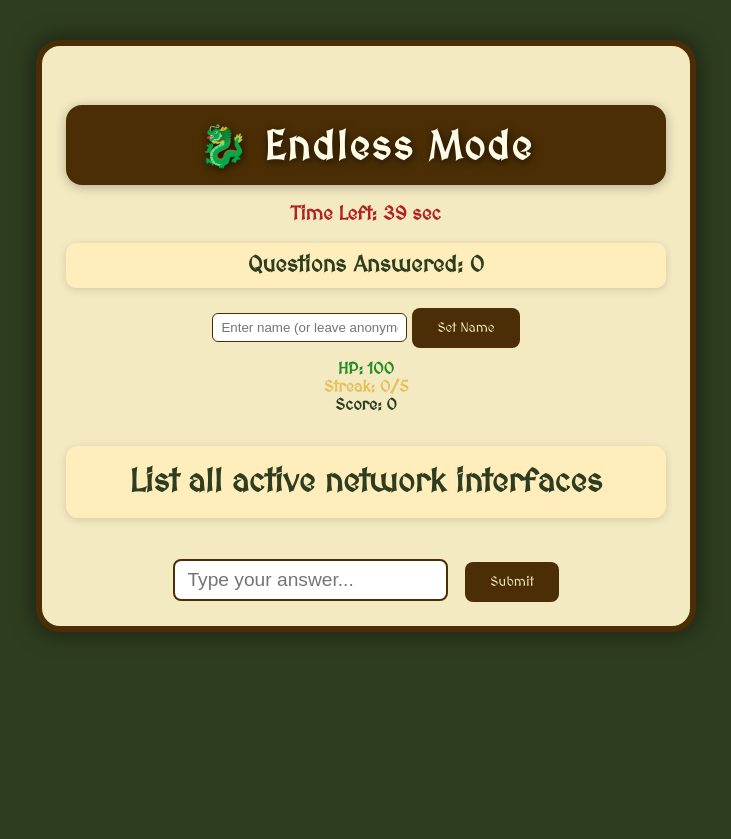
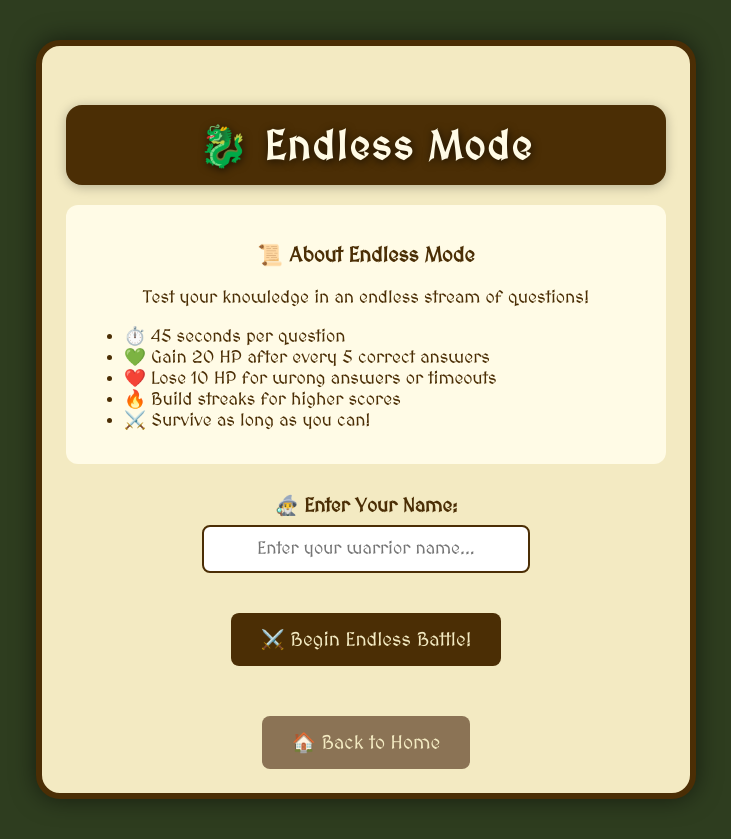
Before and after one commit to mendozaJacob/technical-project-prototype, a Flask app: page /endless in a window 1280 px wide. Shown: the whole page, without its empty margins (274-1005 px from the left). Before the commit the page ends 636 px from the top, so only its background shows below. Run offline with Flask 3, Linux system fonts and the light colour scheme.

Commit message:
Add endless mode setup page to collect player name before starting game

```diff
--- a/app.py
+++ b/app.py
@@ -624,44 +624,84 @@ except Exception as e:
 
 # ------------------- ENDLESS MODE -------------------
 import random
-@app.route('/endless', methods=['GET', 'POST'])
+
+@app.route('/endless')
 def endless():
-    # Initialize session state for new endless run
-    if 'endless_score' not in session or request.method == 'GET':
-        session['endless_score'] = 0
-        session['endless_hp'] = 100
-        session['endless_streak'] = 0
-        session['endless_highest_streak'] = 0
-        session['endless_total_answered'] = 0
-        session['endless_correct'] = 0
-        session['endless_wrong'] = 0
-        session['endless_start_time'] = time.time()
-        session['endless_question_start'] = time.time()
-        session['endless_current_question'] = random.choice(questions)
-    if session['endless_hp'] <= 0:
+    # Show setup page if no player name is set or if this is a fresh start
+    if not session.get('player_name') or not session.get('endless_score_initialized'):
+        return render_template('endless_setup.html')
+
+    # If player has died, redirect to results
+    if session.get('endless_hp', 0) <= 0:
         return redirect(url_for('endless_result'))
+
+    # Continue with existing game
+    return redirect(url_for('endless_game'))
+
+@app.route('/endless/start', methods=['POST'])
+def endless_start():
+    # Get player name from form
+    player_name = request.form.get('player_name', '').strip()
+    if not player_name:
+        player_name = 'Anonymous Warrior'
+
+    # Set player name in session
+    session['player_name'] = player_name
+
+    # Initialize endless mode session state
+    session['endless_score'] = 0
+    session['endless_hp'] = 100
+    session['endless_streak'] = 0
+    session['endless_highest_streak'] = 0
+    session['endless_total_answered'] = 0
+    session['endless_correct'] = 0
+    session['endless_wrong'] = 0
+    session['endless_start_time'] = time.time()
+    session['endless_question_start'] = time.time()
+    session['endless_current_question'] = random.choice(questions)
+    session['endless_score_initialized'] = True
+
+    return redirect(url_for('endless_game'))
+
+@app.route('/endless/game', methods=['GET', 'POST'])
+def endless_game():
+    # Check if player name is set, if not redirect to setup
+    if not session.get('player_name'):
+        return redirect(url_for('endless'))
+
+    # Check if game is over
+    if session.get('endless_hp', 0) <= 0:
+        return redirect(url_for('endless_result'))
+
     # Timer logic
-    if 'endless_question_start' not in session or request.method == 'GET':
+    if 'endless_question_start' not in session:
         session['endless_question_start'] = time.time()
     elapsed = time.time() - session['endless_question_start']
     time_left = max(0, 45 - int(elapsed))
+
     # Pick or keep the current question
-    if 'endless_current_question' not in session or request.method == 'GET':
+    if 'endless_current_question' not in session:
         session['endless_current_question'] = random.choice(questions)
     question = session['endless_current_question']
-    streak = session['endless_streak']
-    score = session['endless_score']
-    player_hp = session['endless_hp']
-    highest_streak = session['endless_highest_streak']
-    total_answered = session['endless_total_answered']
+
+    # Get session variables
+    streak = session.get('endless_streak', 0)
+    score = session.get('endless_score', 0)
+    player_hp = session.get('endless_hp', 100)
+    highest_streak = session.get('endless_highest_streak', 0)
+    total_answered = session.get('endless_total_answered', 0)
+
+    # Handle timeout
     if time_left == 0:
-        session['endless_hp'] -= 10
+        session['endless_hp'] = session.get('endless_hp', 100) - 10
         session['endless_streak'] = 0
-        session['endless_wrong'] += 1
-        session['endless_total_answered'] += 1
+        session['endless_wrong'] = session.get('endless_wrong', 0) + 1
+        session['endless_total_answered'] = session.get('endless_total_answered', 0) + 1
         session['endless_question_start'] = time.time()
         session['endless_current_question'] = random.choice(questions)
-        return redirect(url_for('endless'))
+        return redirect(url_for('endless_game'))
+
+    # Handle answer submission
     if request.method == 'POST':
         user_answer = request.form.get('answer', '').strip().lower()
         correct_answer = question.get('answer', '').strip().lower()
@@ -671,23 +711,24 @@ def endless():
         else:
             keywords = [str(k).strip().lower() for k in raw_keywords]
         correct = user_answer == correct_answer or user_answer in keywords
-        session['endless_total_answered'] += 1
+        session['endless_total_answered'] = session.get('endless_total_answered', 0) + 1
         if correct:
-            session['endless_score'] += 10
-            session['endless_streak'] += 1
-            session['endless_correct'] += 1
-            if session['endless_streak'] > session['endless_highest_streak']:
+            session['endless_score'] = session.get('endless_score', 0) + 10
+            session['endless_streak'] = session.get('endless_streak', 0) + 1
+            session['endless_correct'] = session.get('endless_correct', 0) + 1
+            if session['endless_streak'] > session.get('endless_highest_streak', 0):
                 session['endless_highest_streak'] = session['endless_streak']
             # HP regen after 5 correct in a row
             if session['endless_streak'] % 5 == 0:
-                session['endless_hp'] = min(100, session['endless_hp'] + 20)
+                session['endless_hp'] = min(100, session.get('endless_hp', 100) + 20)
         else:
-            session['endless_hp'] -= 10
+            session['endless_hp'] = session.get('endless_hp', 100) - 10
             session['endless_streak'] = 0
-            session['endless_wrong'] += 1
+            session['endless_wrong'] = session.get('endless_wrong', 0) + 1
         session['endless_question_start'] = time.time()
         session['endless_current_question'] = random.choice(questions)
-        return redirect(url_for('endless'))
+        return redirect(url_for('endless_game'))
+
     return render_template('endless.html',
                           question=question,
                           q_number=total_answered + 1,
@@ -721,6 +762,9 @@ def endless_result():
         session.pop('endless_correct', None)
         session.pop('endless_wrong', None)
         session.pop('endless_start_time', None)
+        session.pop('endless_score_initialized', None)
+        session.pop('endless_question_start', None)
+        session.pop('endless_current_question', None)
         session.pop('player_name', None)
         return redirect(url_for('leaderboard'))
     return render_template('endless_result.html',
--- a/templates/endless.html
+++ b/templates/endless.html
@@ -21,15 +21,7 @@
     <h1 class="endless-title">🐉 Endless Mode</h1>
     <div class="timer" id="timer" data-time-left="{{ time_left }}">Time Left: {{ time_left }} sec</div>
     <div class="questions-left">Questions Answered: {{ q_number - 1 }}</div>
-        {% if session.get('player_name') %}
-        <div class="hp">Player: {{ session.get('player_name') }} &nbsp;|&nbsp; HP: {{ player_hp }}</div>
-        {% else %}
-        <form method="POST" action="{{ url_for('set_name') }}" style="margin-bottom:12px;">
-            <input type="text" name="player_name" placeholder="Enter name (or leave anonymous)" style="padding:6px 8px; border-radius:6px; border:1px solid #4b2e05;">
-            <button type="submit" class="btn">Set Name</button>
-        </form>
-        <div class="hp">HP: {{ player_hp }}</div>
-        {% endif %}
+    <div class="hp">Player: {{ session.get('player_name', 'Unknown') }} &nbsp;|&nbsp; HP: {{ player_hp }}</div>
     <div class="streak">Streak: {{ streak }}/5</div>
     <div class="score">Score: {{ score }}</div>
     <div class="question" style="margin-top:32px;">{{ question['q'] }}</div>
--- /dev/null
+++ b/templates/endless_setup.html
@@ -0,0 +1,85 @@
+<!DOCTYPE html>
+<html lang="en">
+<head>
+    <meta charset="UTF-8">
+    <meta name="viewport" content="width=device-width, initial-scale=1.0">
+    <title>Endless Mode Setup</title>
+    <link href="https://fonts.googleapis.com/css2?family=MedievalSharp&display=swap" rel="stylesheet">
+    <link rel="stylesheet" href="/static/style.css">
+    <style>
+        body { font-family: 'MedievalSharp', cursive; background: #2e3d1f; color: #f3eac2; }
+        .container { max-width: 600px; margin: 40px auto; background: #f3eac2; border: 6px solid #4b2e05; border-radius: 24px; box-shadow: 0 0 24px #0008; padding: 32px 24px 24px 24px; text-align: center; }
+        .setup-form { margin: 30px 0; }
+        .form-group { margin-bottom: 20px; }
+        .form-group label { display: block; color: #4b2e05; font-weight: bold; margin-bottom: 8px; font-size: 1.2em; }
+        .form-group input {
+            font-family: 'MedievalSharp', cursive;
+            padding: 12px;
+            border: 2px solid #4b2e05;
+            border-radius: 8px;
+            font-size: 1.1em;
+            width: 300px;
+            text-align: center;
+        }
+        .btn {
+            font-family: 'MedievalSharp', cursive;
+            background: #4b2e05;
+            color: #f3eac2;
+            border: none;
+            padding: 15px 30px;
+            border-radius: 8px;
+            cursor: pointer;
+            font-size: 1.2em;
+            margin-top: 20px;
+        }
+        .btn:hover {
+            background: #6d4106;
+        }
+        .game-info {
+            color: #4b2e05;
+            background: #fffbe6;
+            border-radius: 12px;
+            padding: 18px;
+            margin: 20px 0;
+            font-size: 1.1em;
+        }
+    </style>
+</head>
+<body>
+    <div class="container">
+        <h1 class="endless-title">🐉 Endless Mode</h1>
+
+        <div class="game-info">
+            <h3>📜 About Endless Mode</h3>
+            <p>Test your knowledge in an endless stream of questions!</p>
+            <ul style="text-align: left; margin: 15px 0;">
+                <li>⏱️ 45 seconds per question</li>
+                <li>💚 Gain 20 HP after every 5 correct answers</li>
+                <li>❤️ Lose 10 HP for wrong answers or timeouts</li>
+                <li>🔥 Build streaks for higher scores</li>
+                <li>⚔️ Survive as long as you can!</li>
+            </ul>
+        </div>
+
+        <form method="POST" action="{{ url_for('endless_start') }}" class="setup-form">
+            <div class="form-group">
+                <label for="player_name">🧙‍♂️ Enter Your Name:</label>
+                <input type="text"
+                       id="player_name"
+                       name="player_name"
+                       placeholder="Enter your warrior name..."
+                       required
+                       maxlength="20">
+            </div>
+
+            <button type="submit" class="btn">⚔️ Begin Endless Battle!</button>
+        </form>
+
+        <div style="margin-top: 30px;">
+            <a href="{{ url_for('index') }}" class="btn" style="background: #8b7355; text-decoration: none; display: inline-block;">
+                🏠 Back to Home
+            </a>
+        </div>
+    </div>
+</body>
+</html>
```
Lines whose indentation alone changed are shown as unchanged.
